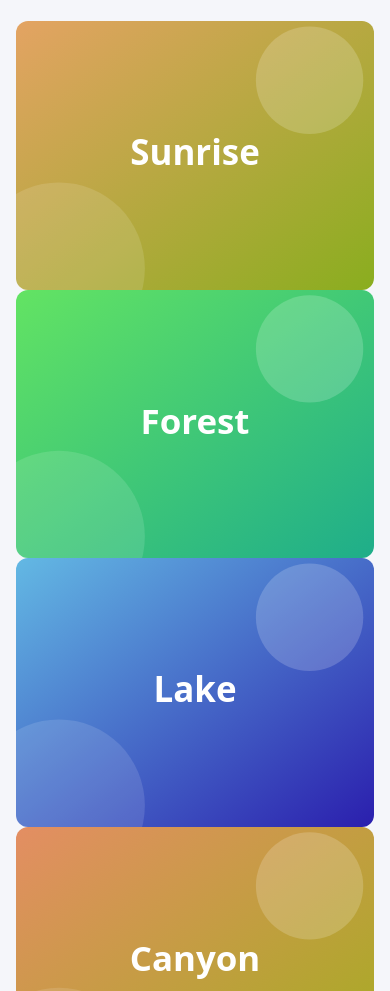
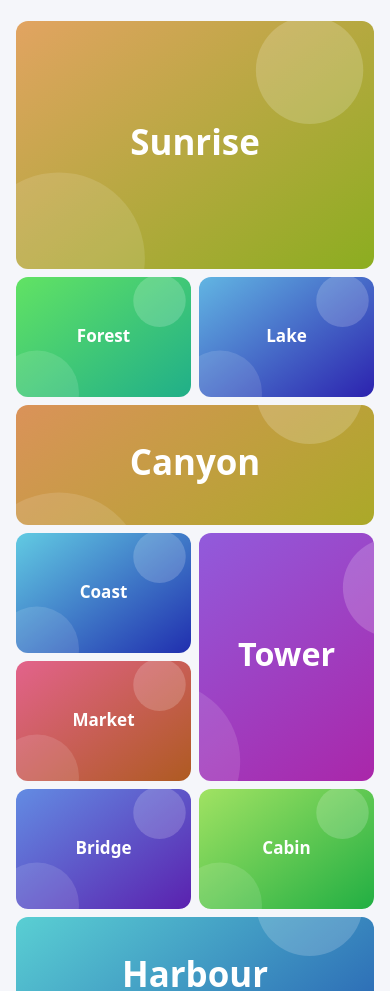
Before and after one commit to QudsMohd/practice-10.1, a plain HTML site: page practice/06-gallery/index.html in a window 390 px wide. Shown: the part 109-1100 px from the top of the page. Drawn offline with Linux system fonts and the light colour scheme.

Commit message:
complete, and understand grid in details

```diff
--- a/practice/06-gallery/styles.css
+++ b/practice/06-gallery/styles.css
@@ -76,3 +76,189 @@ img { display: block; max-width: 100%; height: auto; }
 .shot img { border-radius: var(--radius); }
 
 /* ===== YOUR CODE — layout + responsiveness ===== */
+
+.gallery {
+    display: grid;
+    grid-template-columns: repeat(4, 1fr);
+    grid-auto-rows: 150px;
+    gap: 8px;
+}
+
+.shot img {
+    width: 100%;
+    height: 100%;
+    object-fit: cover;
+    border-radius: var(--radius);
+}
+/* I spesify each childe with spesific place by define the row and column who placed on and how many rows and columns take */
+
+.gallery .shot:nth-child(1) {
+    grid-column: 1 / span 2;
+    grid-row: 1 / span 2;
+}
+
+.gallery .shot:nth-child(2) {
+    grid-column: 3;
+    grid-row: 1;
+}
+
+.gallery .shot:nth-child(3) {
+    grid-column: 4;
+    grid-row: 1;
+}
+
+.gallery .shot:nth-child(4) {
+    grid-column: 3 / span 2;
+    grid-row: 2;
+}
+
+.gallery .shot:nth-child(5) {
+    grid-column: 1;
+    grid-row: 3;
+}
+
+.gallery .shot:nth-child(6) {
+    grid-column: 2;
+    grid-row: 3 / span 2;
+}
+
+.gallery .shot:nth-child(7) {
+    grid-column: 3;
+    grid-row: 3;
+}
+
+.gallery .shot:nth-child(8) {
+    grid-column: 4;
+    grid-row: 3;
+}
+
+.gallery .shot:nth-child(9) {
+    grid-column: 3 / span 2;
+    grid-row: 4;
+}
+
+.gallery .shot:nth-child(10) {
+    grid-column: 1;
+    grid-row: 4;
+}
+
+
+
+@media screen and (max-width: 800px) {
+
+    .gallery {
+        grid-template-columns: repeat(3, 1fr);
+        grid-auto-rows: 120px;
+    }
+
+    .gallery .shot:nth-child(1) {
+        grid-column: 1 / span 2;
+        grid-row: 1 / span 2;
+    }
+
+    .gallery .shot:nth-child(2) {
+        grid-column: 3;
+        grid-row: 1;
+    }
+
+    .gallery .shot:nth-child(3) {
+        grid-column: 3;
+        grid-row: 2;
+    }
+
+    .gallery .shot:nth-child(4) {
+        grid-column: 1 / span 2;
+        grid-row: 3;
+    }
+
+    .gallery .shot:nth-child(5) {
+        grid-column: 3;
+        grid-row: 3;
+    }
+
+    .gallery .shot:nth-child(6) {
+        grid-column: 1;
+        grid-row: 4 / span 2;
+    }
+
+    .gallery .shot:nth-child(7) {
+        grid-column: 2;
+        grid-row: 4;
+    }
+
+    .gallery .shot:nth-child(8) {
+        grid-column: 3;
+        grid-row: 4;
+    }
+
+    .gallery .shot:nth-child(9) {
+        grid-column: 2 / span 2;
+        grid-row: 5;
+    }
+
+    .gallery .shot:nth-child(10) {
+        grid-column: 1;
+        grid-row: 6;
+    }
+
+}
+
+
+@media screen and (max-width: 400px) {
+
+    .gallery {
+        grid-template-columns: repeat(2, 1fr);
+        grid-auto-rows: 120px;
+    }
+
+    .gallery .shot:nth-child(1) {
+        grid-column: 1 / span 2;
+        grid-row: 1 / span 2;
+    }
+
+    .gallery .shot:nth-child(2) {
+        grid-column: 1;
+        grid-row: 3;
+    }
+
+    .gallery .shot:nth-child(3) {
+        grid-column: 2;
+        grid-row: 3;
+    }
+
+    .gallery .shot:nth-child(4) {
+        grid-column: 1 / span 2;
+        grid-row: 4;
+    }
+
+    .gallery .shot:nth-child(5) {
+        grid-column: 1;
+        grid-row: 5;
+    }
+
+    .gallery .shot:nth-child(6) {
+        grid-column: 2;
+        grid-row: 5 / span 2;
+    }
+
+    .gallery .shot:nth-child(7) {
+        grid-column: 1;
+        grid-row: 6;
+    }
+
+    .gallery .shot:nth-child(8) {
+        grid-column: 1;
+        grid-row: 7;
+    }
+
+    .gallery .shot:nth-child(9) {
+        grid-column: 1 / span 2;
+        grid-row: 8;
+    }
+
+    .gallery .shot:nth-child(10) {
+        grid-column: 2;
+        grid-row: 7;
+    }
+
+}
```
Also changed, not shown: practice/05-page-layout/styles.css (+78 -0 lines).
